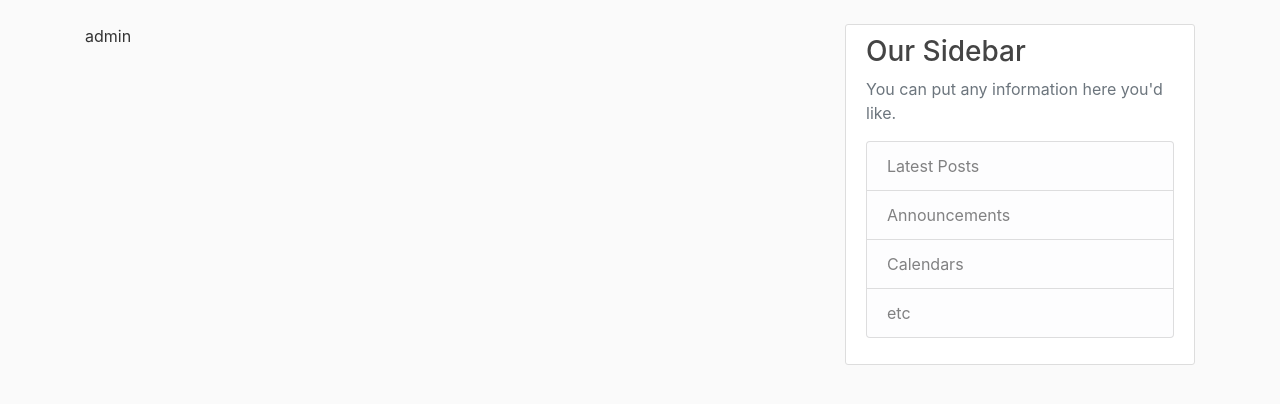
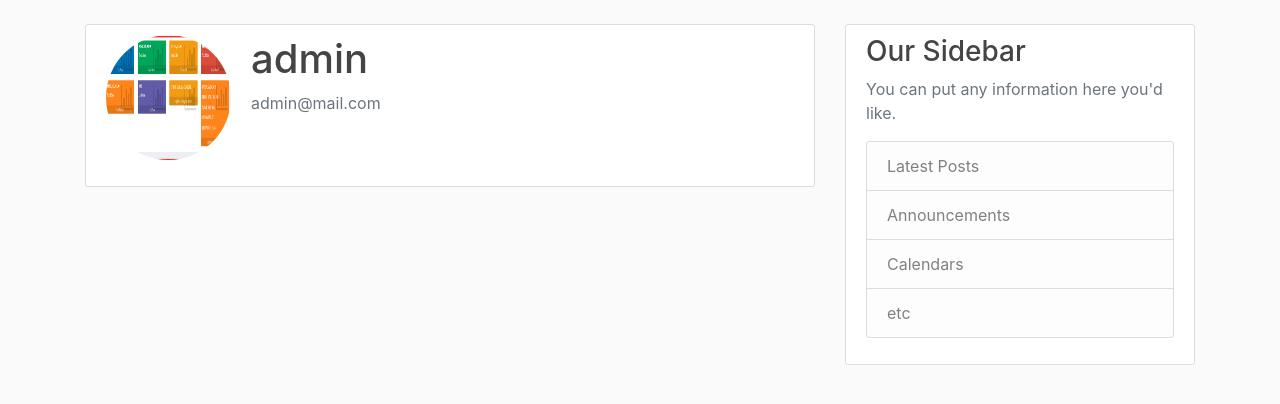
Before and after one commit to kariukijoni/django-news-coreyschafer, a Django app: page /profile/ in a window 1280 px wide. Shown: the part 56-460 px from the top of the page. Run offline with Django 4.2, Linux system fonts and the light colour scheme; a user stored in the database is signed in; data comes from the database, SQL or seed files in the repository; both versions use the stored data as it was after the commit; some libraries are stand-ins or nearby versions.

Commit message:
Added profile_signals

```diff
--- a/blog/templates/blog/home.html
+++ b/blog/templates/blog/home.html
@@ -2,6 +2,10 @@
 <article class="media content-section">
   <div class="media-body">
     <div class="article-metadata">
+      <img
+        class="rounded-circle account-img"
+        src="{{ user.profile.image.url }}"
+      />
       <a class="mr-2" href="#">{{ post.author }}</a>
       <small class="text-muted">{{ post.date_posted|date:"F d, Y" }}</small>
     </div>
--- a/drf_news/urls.py
+++ b/drf_news/urls.py
@@ -15,6 +15,10 @@ Including another URLconf
 """
 from django.contrib import admin
 from django.urls import path, include
+# static media
+from django.conf import settings
+from django.conf.urls.static import static
+
 # views_register
 from users import views as user_views
 # auth_views
@@ -28,3 +32,7 @@ urlpatterns = [
     path('logout/', auth_views.LogoutView.as_view(template_name='users/logout.html'), name='logout'),
     path('', include('blog.urls')),
 ]
+
+if settings.DEBUG:
+    urlpatterns += static(settings.MEDIA_URL,
+                          document_root=settings.MEDIA_ROOT)
--- a/users/apps.py
+++ b/users/apps.py
@@ -4,3 +4,9 @@ from django.apps import AppConfig
 class UsersConfig(AppConfig):
     default_auto_field = 'django.db.models.BigAutoField'
     name = 'users'
+
+# signals
+
+
+def ready(self):
+    import users.signals
--- a/users/templates/users/profile.html
+++ b/users/templates/users/profile.html
@@ -1,2 +1,16 @@
 {% extends "blog/base.html" %} {% load crispy_forms_tags %} {% block content %}
-{{ user.username }} {% endblock content %}
+<div class="content-section">
+  <div class="media">
+    <img
+      class="rounded-circle account-img"
+      src="{{ user.profile.image.url }}"
+    />
+    <div class="media-body">
+      <h2 class="account-heading">{{user.username}}</h2>
+      <p class="text-secondary">{{user.email}}</p>
+    </div>
+  </div>
+  <!-- FORM HERE -->
+</div>
+
+{% endblock content %}
```
Also changed, not shown: users/signals.py (added, +15 -0 lines), db.sqlite3, media/default.jpg (added), media/profile_pics/charts.png (added).
